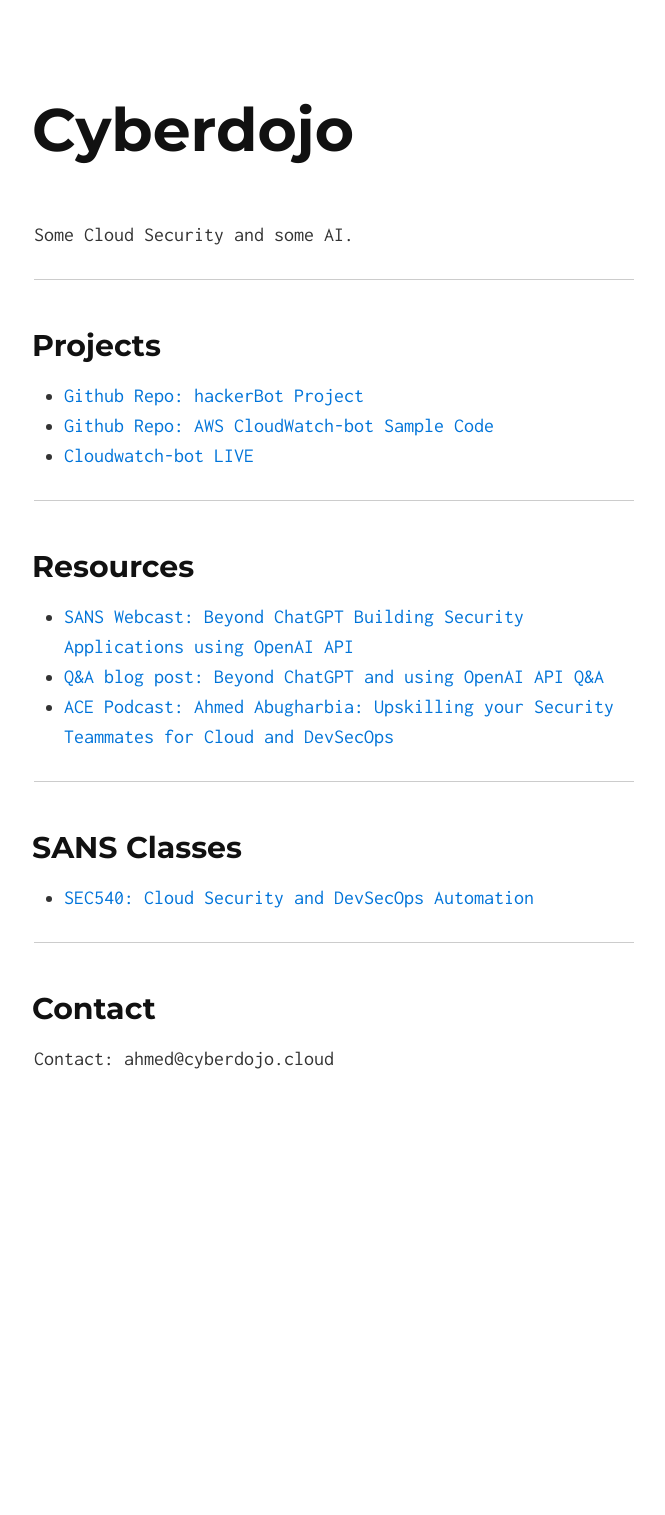
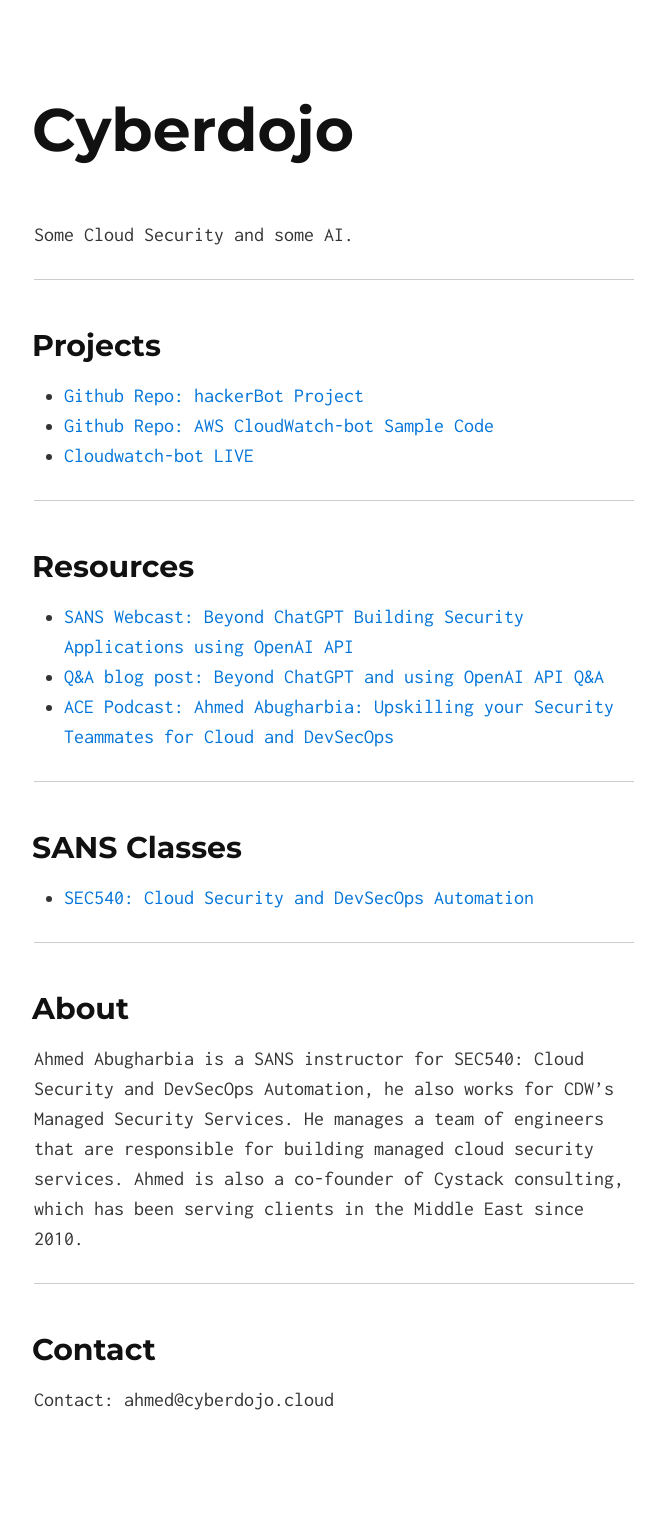
Before and after one commit to Ahmed-AG/cyberdojo-page, a Jekyll site: the page built from index.md, in a window 1280 px wide. Shown: the whole page, without its empty margins (306-971 px from the left). Built offline with Jekyll 4.4.1, drawn with Linux system fonts in a browser that asks for light colours; before the commit the page ends 1174 px from its top, so only the background shows below that.

Commit message:
Update the entire page

```diff
--- a/index.md
+++ b/index.md
@@ -28,5 +28,11 @@
 
 ---
 
+## About
+
+Ahmed Abugharbia is a SANS instructor for SEC540: Cloud Security and DevSecOps Automation, he also works for CDW’s Managed Security Services. He manages a team of engineers that are responsible for building managed cloud security services. Ahmed is also a co-founder of Cystack consulting, which has been serving clients in the Middle East since 2010.
+
+---
+
 ## Contact
 Contact: ahmed@cyberdojo.cloud
```
